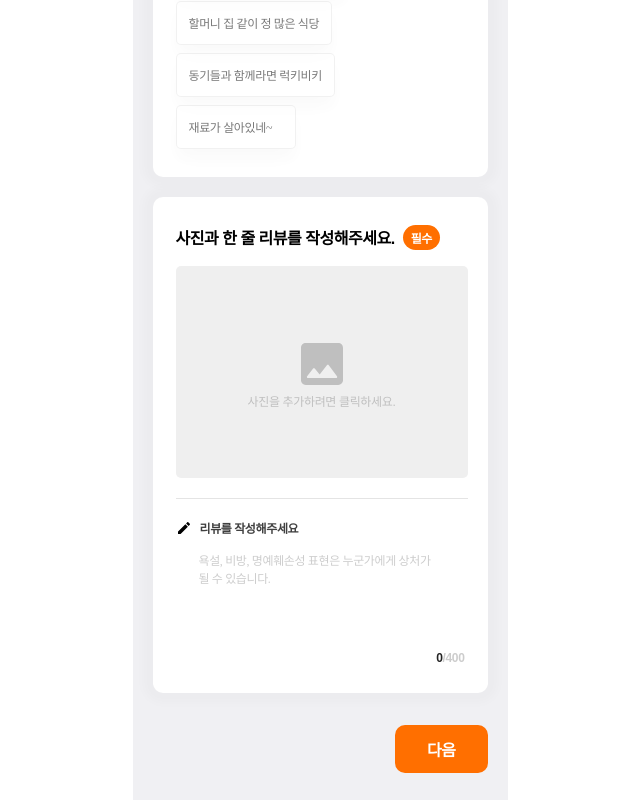
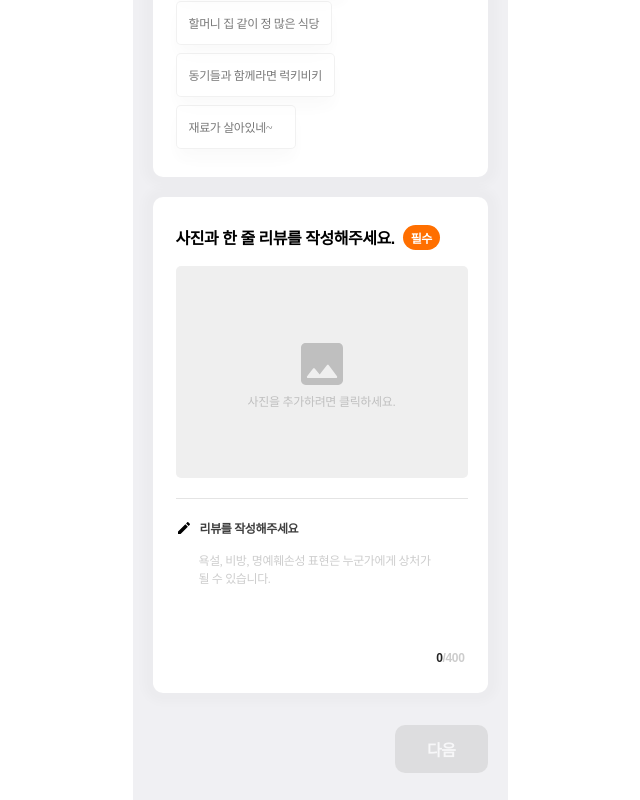
Before and after one commit to meomeoknyang/client, a React (Create React App) app: page /review in a window 1280 px wide. Shown: the part 332-1132 px from the top of the page, without its empty margins (320-960 px from the left). Built offline with nearby package versions, Linux system fonts and the light colour scheme; a web font is replaced by a local one.

Commit message:
feat : 필수 사항 미 입력 시 "다음" 버튼 비활성 feat : 업로드된 사진크기 조절

```diff
--- a/src/pages/ReviewPage.jsx
+++ b/src/pages/ReviewPage.jsx
@@ -48,6 +48,14 @@ const ReviewPage = () => {
     if (file) {
       setImage(URL.createObjectURL(file));
     }
+  };
+
+  const handleNextClick = () => {
+    if (selectedKeywords.length === 0 || !image || !review.trim()) {
+      alert('필수 항목을 채워주세요.');
+      return;
+    }
+    // 다음 단계로 진행하는 로직
   };
 
   return (
@@ -115,7 +123,12 @@ const ReviewPage = () => {
         </CharCount>
       </Section>
 
-      <NextButton>다음</NextButton>
+      <NextButton
+        onClick={handleNextClick}
+        disabled={selectedKeywords.length === 0 || !image || !review.trim()}
+      >
+        다음
+      </NextButton>
     </PageContainer>
   );
 };
--- a/src/styles/pages/ReviewPage.js
+++ b/src/styles/pages/ReviewPage.js
@@ -94,6 +94,9 @@ export const ImageUploadBox = styled.div`
   align-items: center;
   justify-content: center;
   gap: 0.25rem;
+  position: relative;
+  overflow: hidden;
+  padding: 0;
 
   span {
     color: rgba(0, 0, 0, 0.20);
@@ -173,12 +176,22 @@ export const NextButton = styled.button`
   letter-spacing: -0.03rem;
   margin-left: auto;
   display: block;
+  opacity: ${props => props.disabled ? 0.5 : 1};
+  cursor: ${props => props.disabled ? 'not-allowed' : 'pointer'};
+
+  &:disabled {
+    background: #CCCCCC;
+  }
 `;
 
 export const UploadedImage = styled.img`
-  max-width: 100%;
-  height: auto;
+  width: 100%;
+  height: 100%;
+  object-fit: cover;
   border-radius: 0.313rem;
+  position: absolute;
+  top: 0;
+  left: 0;
 `;
 
 export const QuestionTitle = styled.div`
```
